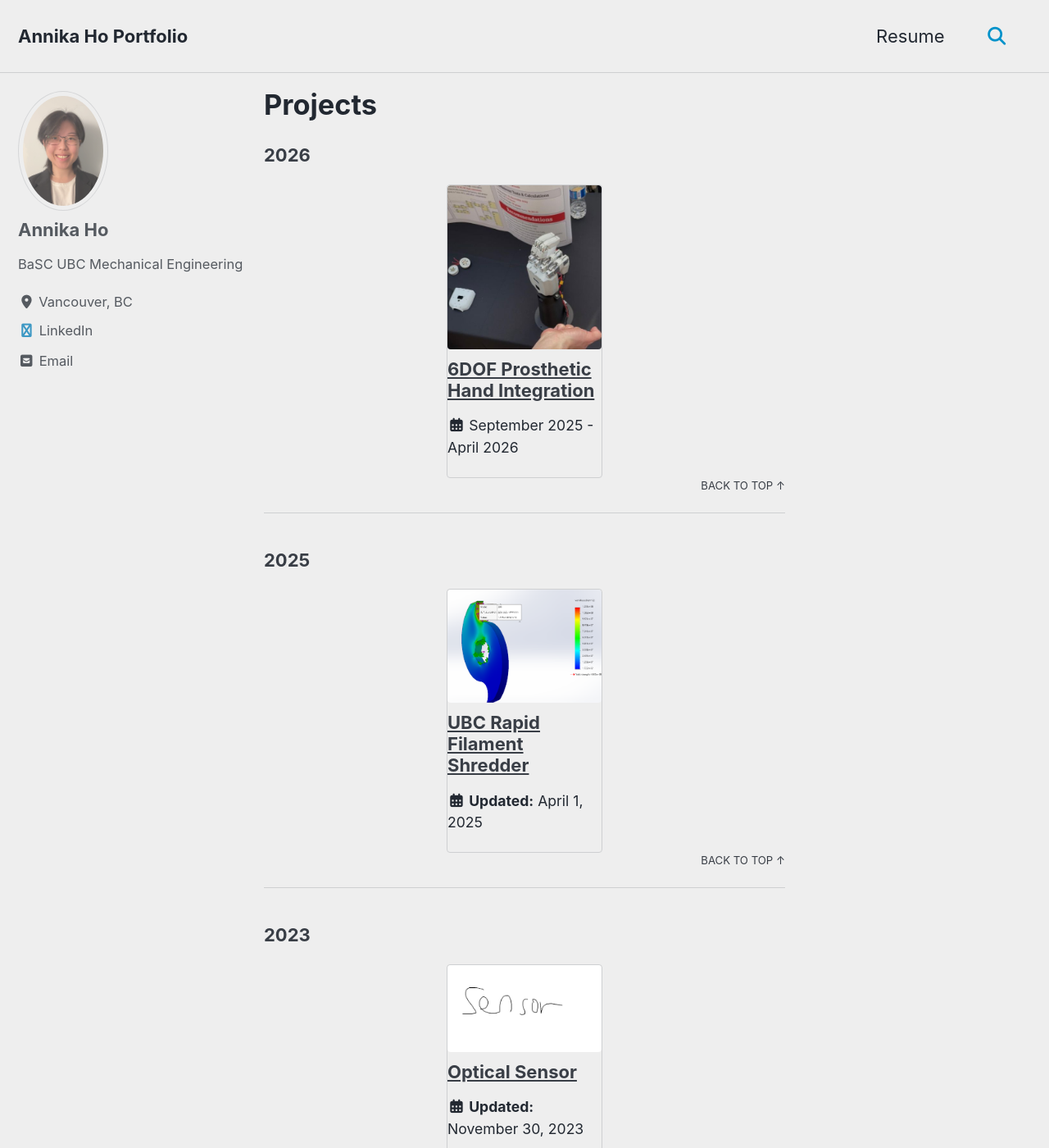
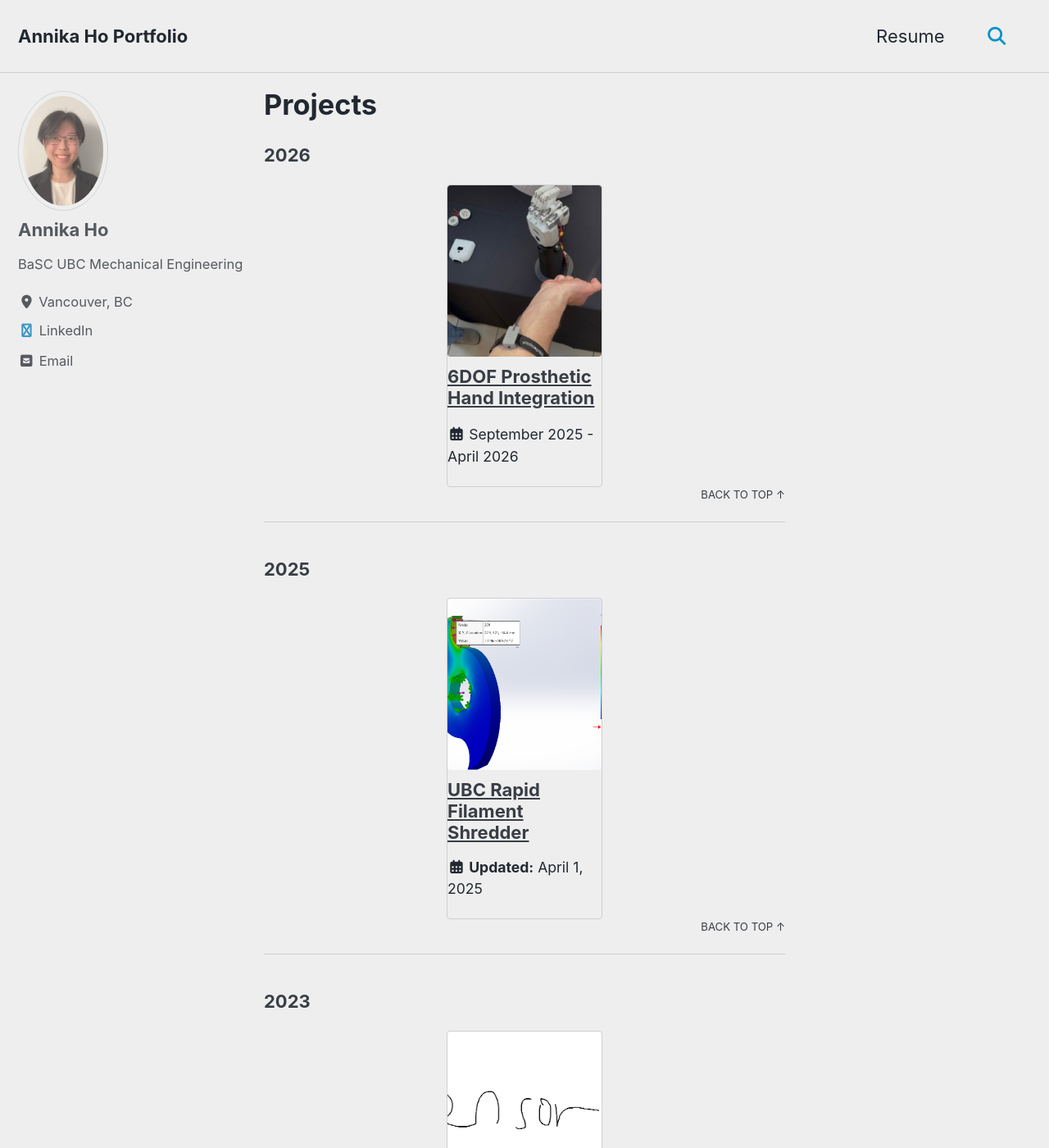
Before and after one commit to kakaho1000/portfolio, a Jekyll site: the page built from _pages/projects.md, in a window 1280 px wide and 1400 px high. Shown: the whole window at 82% size. Built offline with Jekyll 4.4.1, drawn with Linux system fonts in a browser that asks for light colours; cached includes are drawn as plain includes.

Commit message:
updated grid css spacing and sizing for consistency

```diff
--- a/_sass/minimal-mistakes/_archive.scss
+++ b/_sass/minimal-mistakes/_archive.scss
@@ -152,6 +152,19 @@
 
 .archive {
   .grid__wrapper {
+    display: grid;
+    grid-template-columns: 1fr;
+    gap: 1.5rem;
+    align-items: start;
+
+    @include breakpoint($small) {
+      grid-template-columns: repeat(2, minmax(0, 1fr));
+    }
+
+    @include breakpoint($medium) {
+      grid-template-columns: repeat(3, minmax(0, 1fr));
+    }
+
     /* extend grid elements to the right */
 
     @include breakpoint($large) {
@@ -165,46 +178,16 @@
 }
 
 .grid__item {
-  margin-bottom: 2em;
+  margin-bottom: 0;
+  width: 100%;
 
   .archive__item {
-    max-height: 38rem;
+    display: flex;
+    flex-direction: column;
+    height: 100%;
+    max-height: none;
+    min-height: 0;
     overflow: hidden;
-  }
-
-  @include breakpoint($small) {
-    float: inline-start;
-    width: span(5 of 10);
-
-    &:nth-child(2n + 1) {
-      clear: both;
-      margin-inline-start: 0;
-    }
-
-    &:nth-child(2n + 2) {
-      clear: none;
-      margin-inline-start: gutter(of 10);
-    }
-  }
-
-  @include breakpoint($medium) {
-    margin-inline: 0; /* override margin*/
-    width: span(4 of 12);
-
-    &:nth-child(3n + 1) {
-      clear: both;
-      margin-inline-start: 0;
-    }
-
-    &:nth-child(3n + 2) {
-      clear: none;
-      margin-inline-start: gutter(1 of 12);
-    }
-
-    &:nth-child(3n + 3) {
-      clear: none;
-      margin-inline-start: gutter(1 of 12);
-    }
   }
 
   .page__meta {
@@ -223,6 +206,7 @@
   .archive__item-title {
     margin-top: 0.5em;
     font-size: $type-size-5;
+    min-height: 2.5em;
   }
 
   .archive__item-excerpt {
@@ -235,13 +219,32 @@
   }
 
   .archive__item-teaser {
+    flex-shrink: 0;
+    height: 11rem;
+    // margin-bottom: 0.25rem;
+    overflow: hidden;
+    background: $border-color;
+
     @include breakpoint($small) {
-      max-height: 200px;
+      height: 10rem;
     }
 
     @include breakpoint($medium) {
-      max-height: 200px;
+      height: 9.5rem;
     }
+
+    img {
+      display: block;
+      width: 100%;
+      height: 100%;
+      object-fit: cover;
+      object-position: center;
+    }
+  }
+
+  .page__date {
+    margin-top: auto;
+    padding-top: 0.5rem;
   }
 }
 
@@ -450,6 +453,7 @@
   flex-wrap: wrap;
   justify-content: center;
   gap: gutter(1 of 12);
+  row-gap: 1rem;
 
   .grid__item {
     flex: 0 1 calc(33.333% - 1rem);
```
